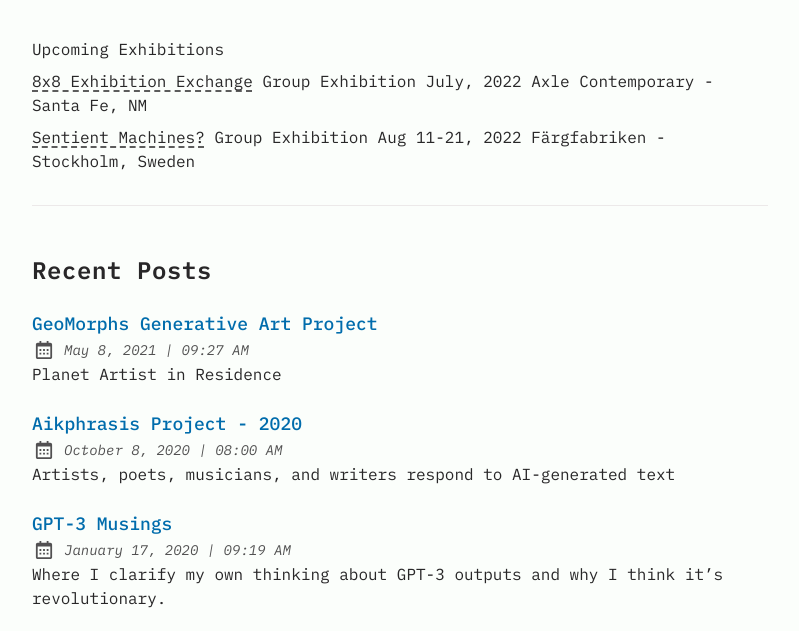
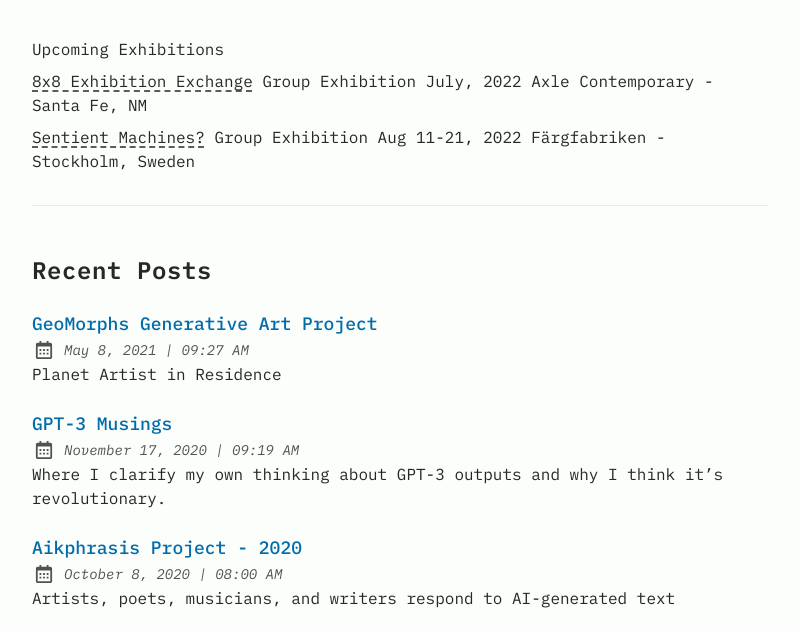
Before and after one commit to hollygrimm/hollygrimm_astro-paper, an Astro site: page / in a window 1280 px wide. Shown: the part 140-771 px from the top of the page, without its empty margins (240-1039 px from the left). Built offline with nearby package versions, Linux system fonts and the light colour scheme; Astro itself is replaced by a stand-in of ours; some packages are replaced by stand-ins of ours.

Commit message:
:bug: fix date

```diff
--- a/src/content/blog/gpt3musings.md
+++ b/src/content/blog/gpt3musings.md
@@ -1,5 +1,5 @@
 ---
-pubDatetime: 2020-01-17T09:19:00Z
+pubDatetime: 2020-11-17T09:19:00Z
 title: GPT-3 Musings
 postSlug: gpt3musings
 featured: false
```
